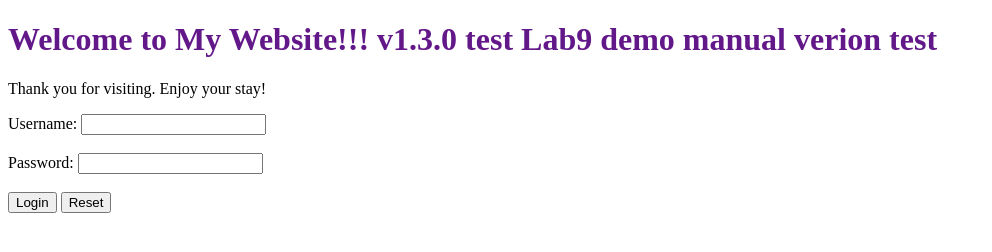
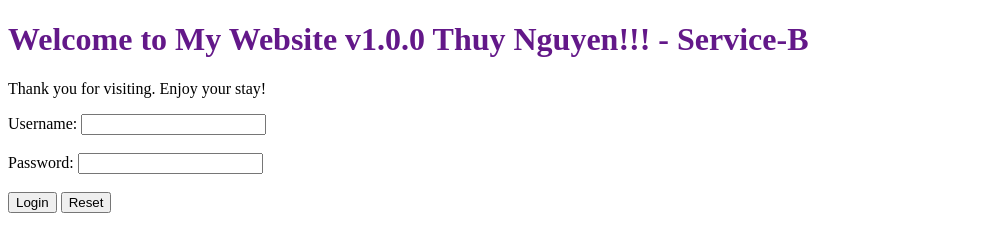
Before and after one commit to KenNguyen227/nodejs-random-color-thuy, a website: page public/index.html in a window 1280 px wide. Shown: the whole page, without its empty margins (0-992 px from the left). Drawn offline with Linux system fonts and the light colour scheme.

Commit message:
edit index.html

```diff
--- a/public/index.html
+++ b/public/index.html
@@ -7,7 +7,7 @@
 </head>
 
 <body>
-    <h1 id="welcome" style="color: #631889;">Welcome to My Website!!! v1.3.0 test Lab9 demo manual verion test</h1>
+    <h1 id="welcome" style="color: #631889;">Welcome to My Website v1.0.0 Thuy Nguyen!!! - Service-B</h1>
     <p>Thank you for visiting. Enjoy your stay!</p>
 
     <form action="/api/login" method="POST">
```
